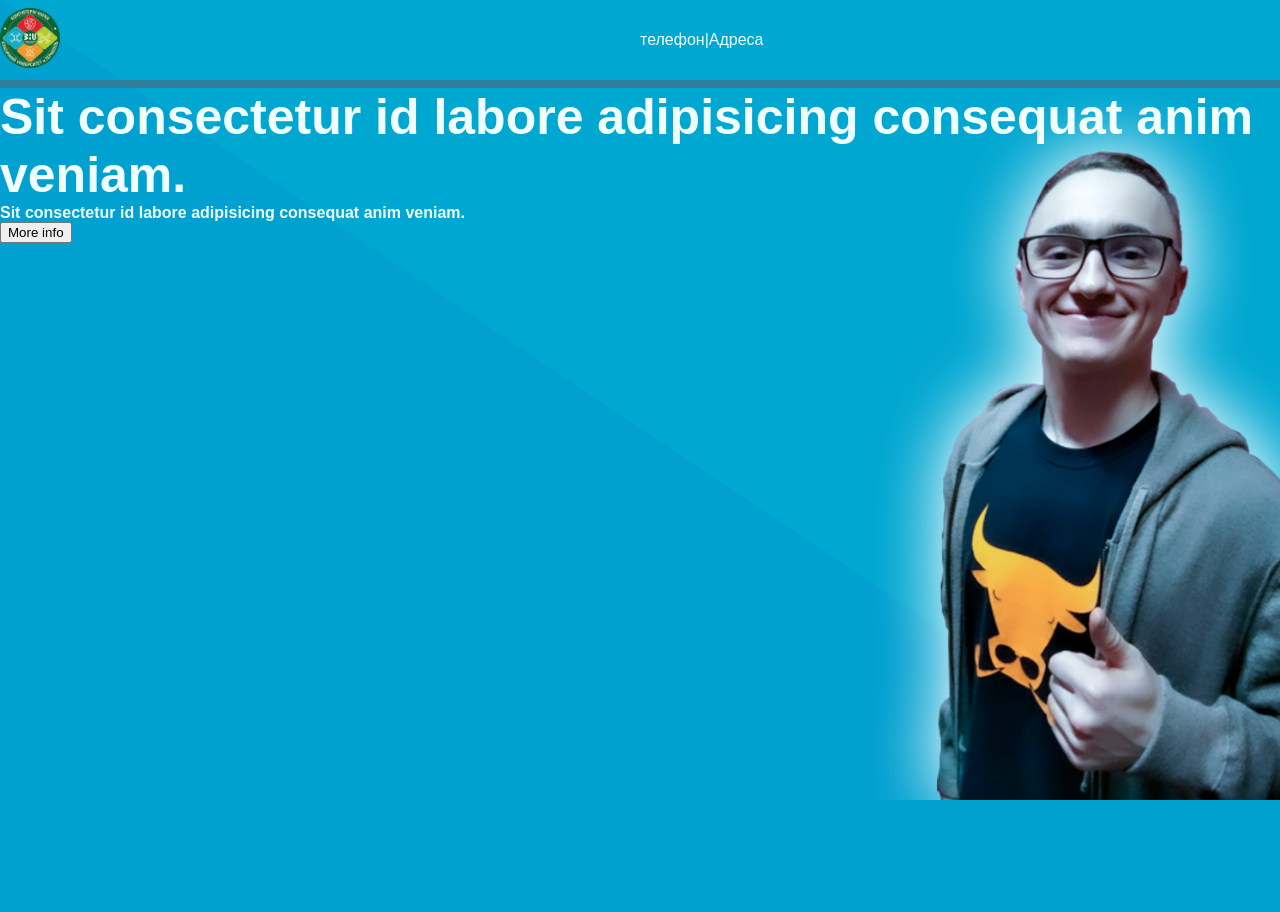
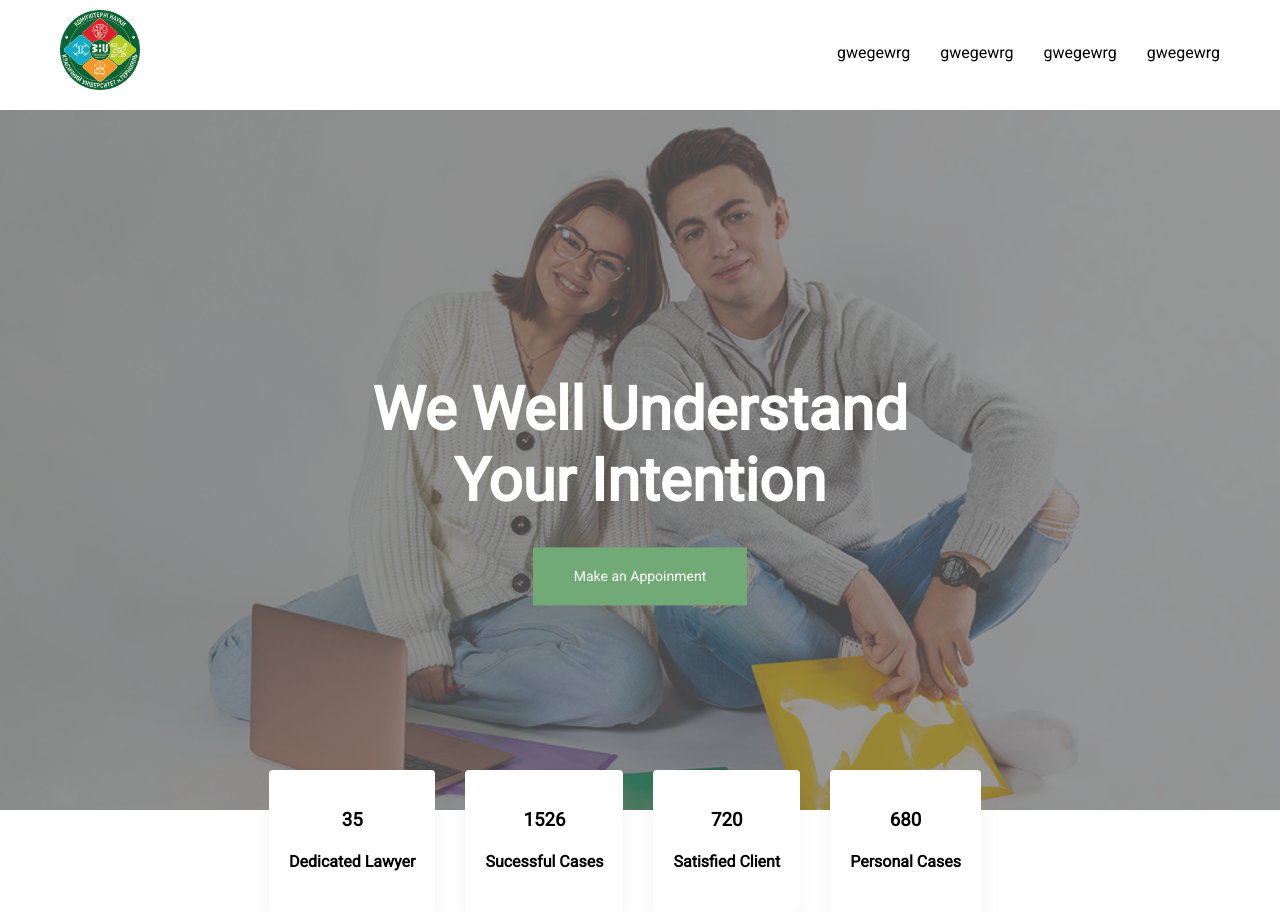
Before and after one commit to hewwodarkness/WUNU-Hostel, a PHP site: page / in a window 1280 px wide. Before the commit the page ends 800 px from the top, so only its background shows below. Run offline with PHP 8.4, Linux system fonts and the light colour scheme.

Commit message:
big update for main page

```diff
--- a/index.css
+++ b/index.css
@@ -1,55 +1,123 @@
 html {
-    background-image: url(1.png);
-    color: azure;
-    font-family: Arial;
+    color: black;
+    font-family: "Roboto",sans-serif;
+
 }
 body {
-    background-image: url(2.png);
     width: 100vw;
     height: 100vh;
     margin: 0;
+    text-align: center;
 }
 
 .menu {
+    height: 90px;
+    padding: 10px;
+    text-align: center;
+}
+
+.menu-child {
     display: flex;
-    z-index: 2;
-    margin: 0;
-    height: 80px;
-    width: 100%;
-    align-items: center;
-    text-align: center;
     position: relative;
-    border-bottom-width: 8px;
-    border-bottom-style: solid;
-    border-bottom-color:#2f7e9d;
+}
+
+.logo {
+    margin-left: 50px;
 }
 
 .img-logo {
-    height: 60px;
+    height: 80px;
 }
-.menu-info {
+
+.nav {
     display: flex;
+    align-items: center;
+}
+
+.nav-child {
     position: absolute;
-    left: 50%
+    right: 0;
+    display: flex;
+    padding-right: 50px;
+}
+.nav-child-dot {
+    margin-left: 30px;
 }
 
 .main {
-    display: flex;
-    z-index: 1;
-    font-weight: bold;
-    width: 100%;
-    margin: 0;
+    position: relative;
+    background: url(wunu2.jpg) center no-repeat;
+    opacity: 0.8;
+    background-size: cover;
+    z-index: -1;
+    height: 700px;
 }
 
-.main-bigtext {
-    font-size: 50px;
+.main-child {
+    margin-left: auto;
+    margin-right: auto;
+    width: 100%;
+    height: 700px;
+    align-items: center;
+    position: relative;
+    background: rgba(0,0,0,0.5);
 }
 
+.text {
+    position: absolute;
+    top: 50%;
+    left: 50%;
+    transform: translate(-50%, -50%);
+    color: #fff;
+    width: 100%;
+    max-width: 620px;
+}
 
+.text h1 {
+    color: #fff;
+    font-weight: 700;
+    margin-bottom: 50px;
+    font-size: 60px;
+}
+.button {
+    border: 1px solid transparent;
+    font-size: 14px;
+    font-weight: 500;
+    padding: 20px 40px;
+    border-radius: 0;
+    background-color: #4e9654;
+    color: #4e9654;
+    color: #fff;
+    text-decoration: none;
+}
 
-.img-rs {
-    height: 90vh;
-    position: absolute;
-    bottom: 0;
-    right: 0;
+.ss {
+    display: flex;
+    text-align: center;
 }
+
+.ee {
+    margin: auto;
+    position: relative;
+    bottom: 40px;
+    margin-bottom: -40px;
+    z-index: 5;
+    text-align: center;
+
+}
+
+.row {
+    display: flex;
+    flex-wrap: wrap;
+
+}
+
+.static__single {
+    border-radius: 4px;
+    margin-right: 30px;
+    text-align: center;
+    background: #fff;
+    border: 0;
+    padding: 20px;
+    box-shadow: 0px 15px 20px 0px rgb(153 153 153 / 10%);
+}
--- a/index.php
+++ b/index.php
@@ -5,59 +5,81 @@
     <meta http-equiv="X-UA-Compatible" content="IE=edge">
     <meta name="viewport" content="width=device-width, initial-scale=1.0">
     <link rel="stylesheet" href="index.css">
-    <title>Document</title>
+    <link rel="preconnect" href="https://fonts.gstatic.com">
+<link href="https://fonts.googleapis.com/css2?family=Roboto:ital,wght@0,400;1,300&display=swap" rel="stylesheet">
+    <title>IOSU</title>
 </head>
 <body>
 
 <div class="menu">
+    <div class="menu-child">
 
         <div class="logo">
             <img class="img-logo" src="4.png">
         </div>
 
-    <div class="menu-info">
+        <div class="nav">
 
-        <div>
-            телефон
+            <div class="nav-child">
+                <div class="nav-child-dot">
+                    gwegewrg
                 </div>
-
-        <div>
-            |
+                <div class="nav-child-dot">
+                    gwegewrg
                 </div>
-
-        <div>
-            Адреса
+                <div class="nav-child-dot">
+                    gwegewrg
+                </div>
+                <div class="nav-child-dot">
+                    gwegewrg
+                </div>
             </div>
 
         </div>
-
-    <div class="hamburger">
-
     </div>
 </div>
 
 <div class="main">
+    <div class="main-child">
 
-    <div class="main-left-side">
-        <div class="main-bigtext">
-            Sit consectetur id labore adipisicing consequat anim veniam.
+        <div class="text">
+            <div class="hero-banner__content text-center">
+                <h1>We Well Understand Your Intention</h1>
+                <a class="button" href="#">Make an Appoinment</a>
+            </div>
         </div>
 
-        <div class="main-smalltext">
-            Sit consectetur id labore adipisicing consequat anim veniam.
-        </div>
-
-        <button class="main-button">
-            More info
-        </button>
-
-        <div class="main-info-bottom">
 
     </div>
 </div>
+<div class="ss">
+    <div class="ee">
+        <div class="row">
 
-    <div class="main-right-side">
-        <img class="img-rs" src="3.png">
+            <div class="static__single">
+                <h3>35</h3>
+                <h4>Dedicated Lawyer</h4>
+            </div>
+
+
+            <div class="static__single">
+                <h3>1526</h3>
+                <h4>Sucessful Cases</h4>
+            </div>
+
+
+            <div class="static__single">
+                <h3>720</h3>
+                <h4>Satisfied Client</h4>
+            </div>
+
+
+            <div class="static__single">
+                <h3>680</h3>
+                <h4>Personal Cases</h4>
+            </div>
+
+        </div>
     </div>
 </div>
 
```
Also changed, not shown: wunu2.jpg (added). Lines whose indentation alone changed are shown as unchanged.
